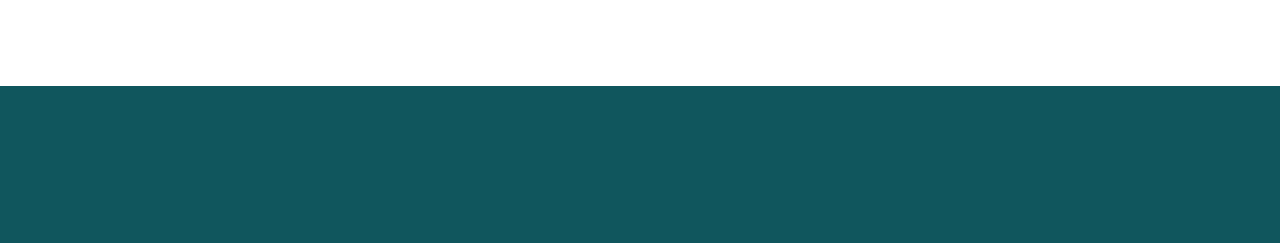
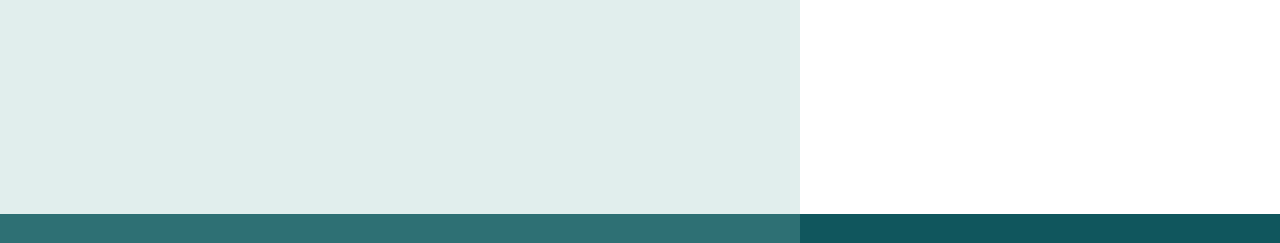
Before and after one commit to DinandRengers/SunnySocks-P1-IC-INF-1D, a PHP site: page /pages/Winkelwagen.html in a window 1280 px wide. Shown: the part 714-957 px from the top of the page. Before the commit the page ends 800 px from the top, so only its background shows below. Run offline with PHP 8.4, Linux system fonts and the light colour scheme.

Commit message:
10% van de winkelwagen pagina gemaakt en de grid structuur aangelegd.

```diff
--- a/css/winkelwagen.css
+++ b/css/winkelwagen.css
@@ -2,3 +2,35 @@
 {
     margin: 0;
 }
+
+html, body
+{
+    overflow-x: hidden;
+    width: 100%;
+}
+
+.contentwinkelwagen
+{
+    display: grid;
+    grid-template-columns: 1fr 1fr;
+    width: 100vw;
+    height: 100vh;
+}
+
+.winkelwagen
+{
+    display: flex;
+    justify-self: center;
+    background-color: rgb(137, 189, 185, 25%);
+    width: 50rem;
+    height: 55rem;
+}
+
+.winkelwagen > h2
+{
+    display: flex;
+    justify-self: center;
+    background-color: white;
+    width: 100%;
+    height: 10%;
+}
--- a/pages/Winkelwagen.html
+++ b/pages/Winkelwagen.html
@@ -28,8 +28,13 @@
         </nav>
     </header>
 
-    <main>
+    <main class="contentwinkelwagen">
+        <section class="winkelwagen">
+            <h2>Mijn winkelwagen:</h2>
+        </section>
+        <section class="winkelwagenbanner">
 
+        </section>
     </main>
 
     <footer>
```
